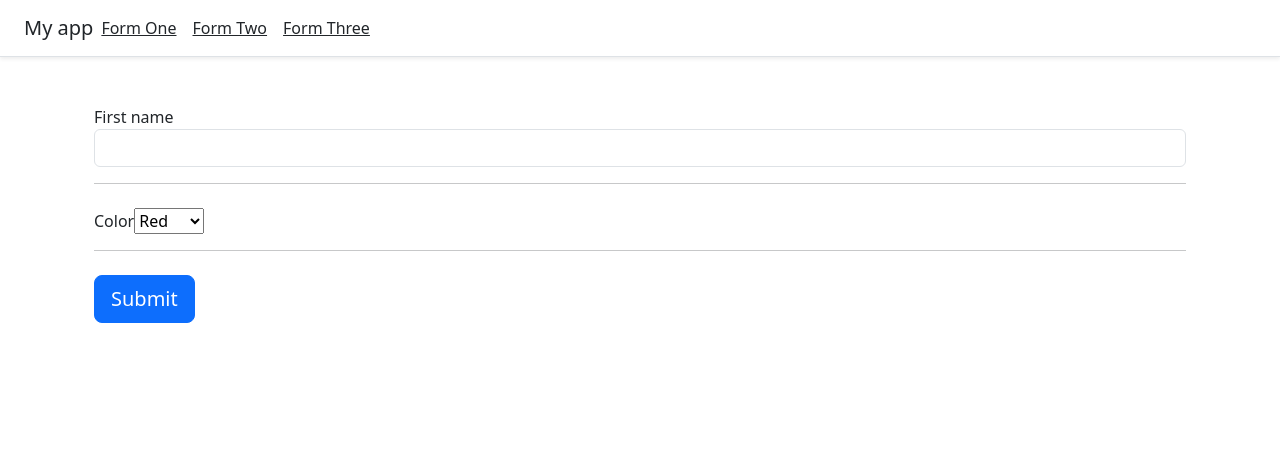
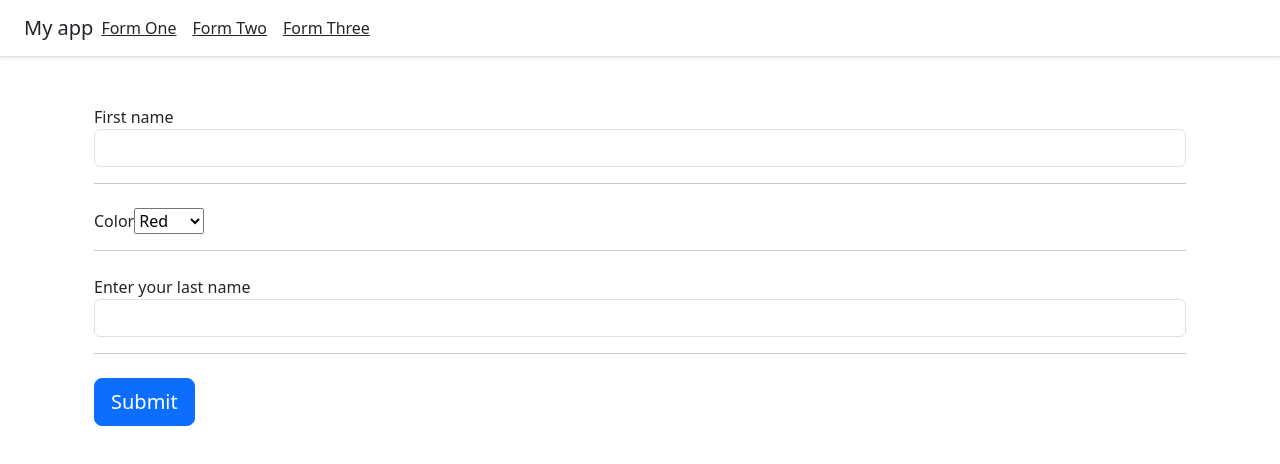
Before and after one commit to neu-msinha/React19-Practice, a React (Vite) app in the folder forms/: page /formThree in a window 1280 px wide. Shown: the top 464 px of the page. Built offline with nearby package versions, Linux system fonts and the light colour scheme.

Commit message:
Creating custom component in Formik

```diff
--- a/forms/src/components/formThree.jsx
+++ b/forms/src/components/formThree.jsx
@@ -1,16 +1,38 @@
 import { Formik, Form, Field, ErrorMessage } from "formik";
 import * as Yup from "yup";
+
+const lastnameComponent = ({
+    field, // these details passed autmatically through this argument{ name, value, onChange, onBlur }
+    form: {touched, errors}, // also passed automatically
+    ...props // other props passed
+}) => (
+    <>
+    <label htmlFor={field.name}>{props.labelName}</label>
+    <input
+        className="form-control"
+        type="text"
+        {...field}
+    />
+    {errors[field.name] && touched[field.name] && (
+        <div className="text-danger">{errors[field.name]}</div>
+    )}
+    </>
+);
 
 const FormThree = () => {
 
     const formikProps = {
             initialValues: {
                 firstname: '',
-                color: ''
+                color: '',
+                lastname: ''
             },
             validationSchema: Yup.object({
                 firstname: Yup.string()
                     .max(15, 'Must be 15 characters or less')
+                    .required('Required'),
+                lastname: Yup.string()
+                    .max(15, 'lastname must be 15 characters or less')
                     .required('Required'),
             }),
             onSubmit: values => {
@@ -52,7 +74,18 @@ const FormThree = () => {
                         <option values="yellow">Yellow</option>
                     </Field>
 
+
                     <ErrorMessage name="color" component="div" className="text-danger" />
+
+                    <hr className="mb-4" />
+                    <Field
+                        name="lastname"
+                        component={lastnameComponent}
+                        placeholder="Last Name"
+                        labelName="Enter your last name"
+
+                    />
+
 
                     <hr className="mb-4" />
                     <button className="btn btn-primary btn-lg btn-block" type="submit">
```
